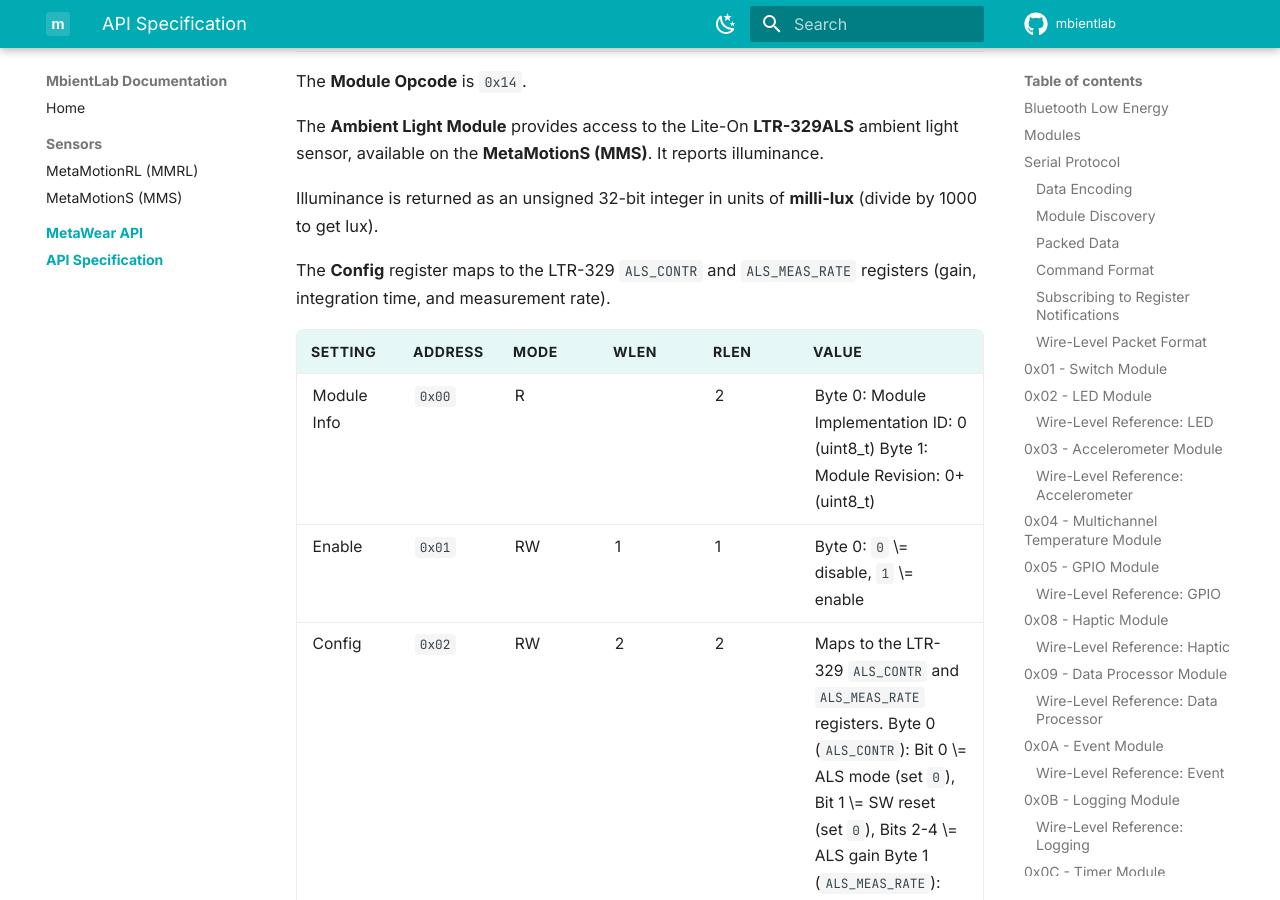
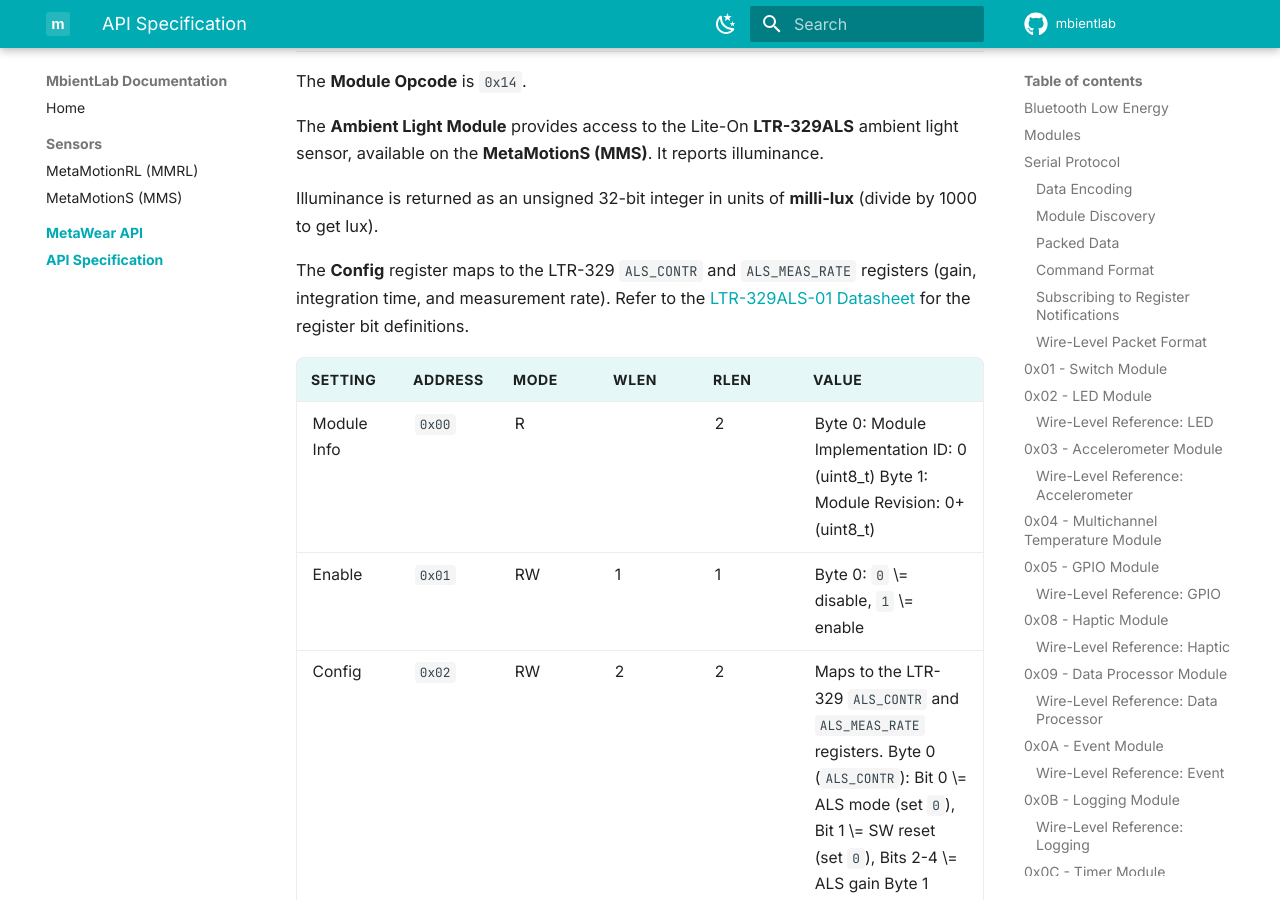
Before and after one commit to mbientlab/MetaWear-API, an MkDocs documentation site: the page built from docs/api-specification.md, in a window 1280 px wide and 900 px high, scrolled down 100149 px. Built offline with MkDocs 1.6.1 and Material for MkDocs 9.7.7, drawn with Linux system fonts in a browser that asks for light colours; part of the change alters nothing that is shown; some of the changed text lies outside the part shown.

Commit message:
Link sensor datasheets at chip mentions; fix MMRL barometer in hardware table
Co-Authored-By: Claude Fable 5 <noreply@anthropic.com>

```diff
--- a/docs/api-specification.md
+++ b/docs/api-specification.md
@@ -2086,7 +2086,7 @@ The **Ambient Light Module** provides access to the Lite-On **LTR-329ALS** ambie
 
 Illuminance is returned as an unsigned 32-bit integer in units of **milli-lux** (divide by 1000 to get lux).
 
-The **Config** register maps to the LTR-329 `ALS_CONTR` and `ALS_MEAS_RATE` registers (gain, integration time, and measurement rate).
+The **Config** register maps to the LTR-329 `ALS_CONTR` and `ALS_MEAS_RATE` registers (gain, integration time, and measurement rate). Refer to the [LTR-329ALS-01 Datasheet](http://www.mouser.com/ds/2/239/Lite-On_LTR-329ALS-01%20DS_ver1.1-348647.pdf) for the register bit definitions.
 
 | Setting              | Address | Mode | Wlen | Rlen | Value                                                                                                                                                                                                                       |
 | :------------------- | :------ | :--- | :--- | :--- | :------------------------------------------------------------------------------------------------------------------------------------------------------------------------------------------------------------------------- |
@@ -2588,11 +2588,12 @@ The two currently supported MetaSensor boards are:
 | Battery Life     | 1 \- 14 days (usage dependent)                | 8 \- 24 days (usage dependent)                             |
 | Physical Size    | 17mm x 25mm x 5mm                             | 17mm x 25mm x 5mm                                         |
 | Log Memory       | 8MB (~1M log entries)                          | 512MB (~67M log entries)                                   |
-| Accelerometer    | BMI160                                         | BMI270                                                     |
-| Gyroscope        | BMI160                                         | BMI270                                                     |
-| Magnetometer     | BMM150                                         | BMM150                                                     |
-| Barometer / Temp | BMP280                                         | BMP280                                                     |
-| Ambient Light    | None                                           | LTR\-329ALS\-01                                            |
+| Accelerometer    | [BMI160](https://www.bosch-sensortec.com/products/motion-sensors/imus/bmi160) | [BMI270](https://www.bosch-sensortec.com/products/motion-sensors/imus/bmi270) |
+| Gyroscope        | [BMI160](https://www.bosch-sensortec.com/products/motion-sensors/imus/bmi160) | [BMI270](https://www.bosch-sensortec.com/products/motion-sensors/imus/bmi270) |
+| Magnetometer     | [BMM150](https://www.bosch-sensortec.com/products/motion-sensors/magnetometers-bmm150/) | [BMM150](https://www.bosch-sensortec.com/products/motion-sensors/magnetometers-bmm150/) |
+| Barometer        | None                                           | [BMP280](https://www.bosch-sensortec.com/products/environmental-sensors/pressure-sensors/bmp280/) |
+| Temperature      | Thermistor, nRF on-die                         | Thermistor, nRF on-die, BMP280                             |
+| Ambient Light    | None                                           | [LTR\-329ALS\-01](http://www.mouser.com/ds/2/239/Lite-On_LTR-329ALS-01%20DS_ver1.1-348647.pdf) |
 | Charging         | Micro\-USB                                     | Micro\-USB                                                 |
 | MCU              | Nordic nRF52832 (ARM Cortex-M4F, 512kB flash, 64kB RAM) | Nordic nRF52840 (ARM Cortex-M4F, 1MB flash, 256kB RAM) |
 
```
